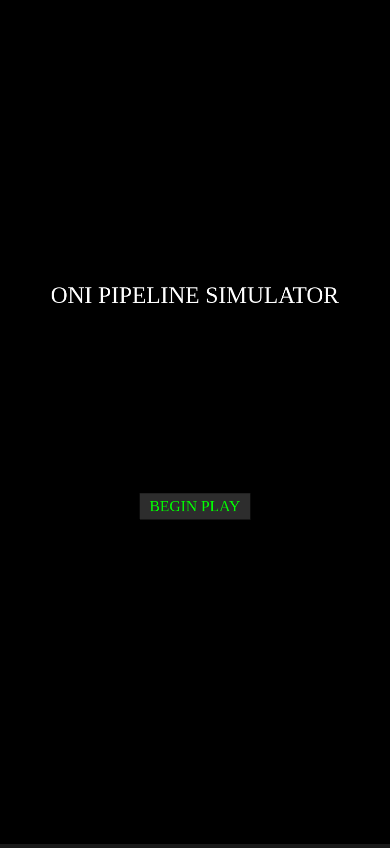
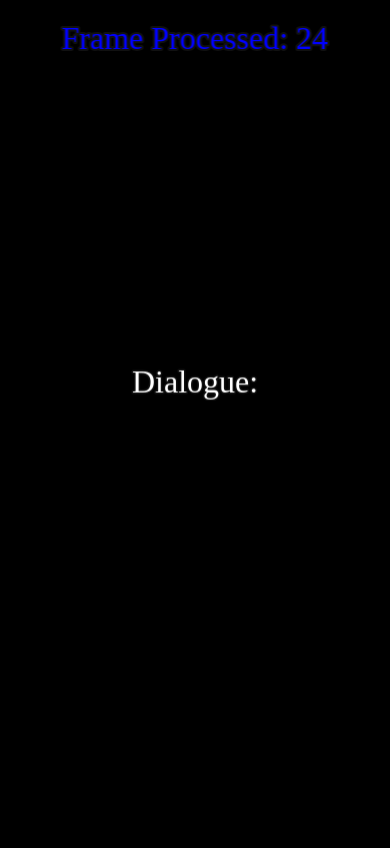
Before and after one commit to GetBoros/oni-pipeline-sim, a website built with Vite: page index.html in a window 390 px wide. Built offline with nearby package versions, Linux system fonts and the light colour scheme; a web font is replaced by a local one.

Commit message:
refactor: establish multi-scene UI architecture and modularize layout
- Decouple gameplay and UI layers into parallel AScene_Main and AScene_HUD scenes
- Create stateless AUI_Layout_Library to handle responsive typography and dynamic clamping
- Implement Event Bus pattern (delegates) for asynchronous scene synchronization and key-input messaging
- Normalize and refactor all scene files, configurations, and directory structure to conform with style guidelines

```diff
--- a/src/Core/Game_Config.js
+++ b/src/Core/Game_Config.js
@@ -1,13 +1,18 @@
 //------------------------------------------------------------------------------------------------------------
 import Phaser from 'phaser';
-import AMenu_Scene from '../Scenes/Menu_Scene.js';
-import AMain_Scene from '../Scenes/Main_Scene.js';
+
+import AScene_Menu from '../Scenes/Scene_Menu.js';
+import AScene_Main from '../Scenes/Scene_Main.js';
+import AScene_HUD from '../Scenes/Scene_HUD.js';
 //------------------------------------------------------------------------------------------------------------
 const Game_Config =
 {// Engine and viewport initialization configurations.
 
     type: Phaser.WEBGL,
+    width: window.innerWidth,
+    height: window.innerHeight,
     parent: 'game-container',
+    backgroundColor: '#000000',
     scale:
     {
         mode: Phaser.Scale.RESIZE,
@@ -18,7 +23,7 @@ const Game_Config =
         target: 24,
         forceSetTimeOut: true
     },
-    scene: [AMenu_Scene, AMain_Scene]
+    scene: [AScene_Main, AScene_Menu, AScene_HUD]
 };
 //------------------------------------------------------------------------------------------------------------
 
--- /dev/null
+++ b/src/Library/UI_Layout_Library.js
@@ -0,0 +1,123 @@
+//------------------------------------------------------------------------------------------------------------
+const SUI_Layout =
+{
+    TOP_LEFT: 'TOP_LEFT',
+    TOP_CENTER: 'TOP_CENTER',
+    TOP_RIGHT: 'TOP_RIGHT',
+    CENTER: 'CENTER',
+    BOTTOM_LEFT: 'BOTTOM_LEFT',
+    BOTTOM_CENTER: 'BOTTOM_CENTER',
+    BOTTOM_RIGHT: 'BOTTOM_RIGHT'
+};
+//------------------------------------------------------------------------------------------------------------
+
+
+
+
+class AUI_Layout_Library
+{
+    constructor()
+    {
+
+    }
+}
+//------------------------------------------------------------------------------------------------------------
+AUI_Layout_Library.Align_To_Anchor = function (scene, game_obj, anchor_type, offset_x = 0, offset_y = 0)
+{// Stateless static function to position a game object relative to screen viewport bounds.
+
+    let screen_w = 0;
+    let screen_h = 0;
+    let target_x = 0;
+    let target_y = 0;
+
+    screen_w = scene.scale.width;
+    screen_h = scene.scale.height;
+
+    if (game_obj.Wrap_Width_Preferred !== undefined)
+    {// Word-Wrap Clamping (Protects text from clipping on narrow/mobile viewports)
+
+        let side_padding = 40;  // Combined left and right safe margins (20px + 20px)
+        let allowed_width = screen_w - side_padding;
+
+        if (allowed_width < game_obj.Wrap_Width_Preferred)  // Clamp word wrap width
+            game_obj.setWordWrapWidth(allowed_width, true);
+        else
+            game_obj.setWordWrapWidth(game_obj.Wrap_Width_Preferred, true);
+    }
+
+    switch (anchor_type)  // Execute alignment calculations
+    {
+        case SUI_Layout.TOP_LEFT:
+            target_x = offset_x;
+            target_y = offset_y;
+            game_obj.setOrigin(0.0, 0.0);
+            break;
+
+        case SUI_Layout.TOP_CENTER:
+            target_x = (screen_w * 0.5) + offset_x;
+            target_y = offset_y;
+            game_obj.setOrigin(0.5, 0.0);
+            break;
+
+        case SUI_Layout.TOP_RIGHT:
+            target_x = screen_w + offset_x;
+            target_y = offset_y;
+            game_obj.setOrigin(1.0, 0.0);
+            break;
+
+        case SUI_Layout.CENTER:
+            target_x = (screen_w * 0.5) + offset_x;
+            target_y = (screen_h * 0.5) + offset_y;
+            game_obj.setOrigin(0.5, 0.5);
+            break;
+
+        case SUI_Layout.BOTTOM_CENTER:
+            target_x = (screen_w * 0.5) + offset_x;
+            target_y = screen_h + offset_y;
+            game_obj.setOrigin(0.5, 1.0);
+            break;
+
+        case SUI_Layout.BOTTOM_RIGHT:
+            target_x = screen_w + offset_x;
+            target_y = screen_h + offset_y;
+            game_obj.setOrigin(1.0, 1.0);
+            break;
+    }
+
+    game_obj.setPosition(target_x, target_y);  // Assign new absolute transform coordinates
+};
+//------------------------------------------------------------------------------------------------------------
+AUI_Layout_Library.Set_Font_Style = function (font_size = 20, stroke_thickness = 4, color = '#ffffff', wrap_width = 300)
+{// Generates wrapped text style config object.
+
+    let style_obj = null;
+
+    style_obj =
+    {
+        fontFamily: 'Bitcount Single',
+        fontSize: font_size + 'px',
+        color: color,
+        stroke: '#111111',
+        strokeThickness: stroke_thickness,
+        align: 'center'
+    };
+
+    if (wrap_width > 0)
+    {
+        style_obj.wordWrap =
+        {
+            width: wrap_width,
+            useAdvancedWrap: true
+        };
+    }
+
+    return style_obj;
+};
+//------------------------------------------------------------------------------------------------------------
+
+
+
+
+//------------------------------------------------------------------------------------------------------------
+export { AUI_Layout_Library, SUI_Layout };
+//------------------------------------------------------------------------------------------------------------
--- a/src/Scenes/Main_Scene.js
+++ /dev/null
@@ -1,144 +0,0 @@
-//------------------------------------------------------------------------------------------------------------
-import Phaser from 'phaser';
-import { AGrid_System, Assert_Grid_Concept } from '../Simulation/Grid_System.js';
-//------------------------------------------------------------------------------------------------------------
-class AMain_Scene extends Phaser.Scene
-{// Main gameplay and simulation scene. Inherits from Phaser.Scene.
-
-    constructor()
-    {
-        super(
-            {
-                key: 'MainScene'
-            });
-
-        this.Grid_Instance = null;
-        this.Graphics_Renderer = null;
-    }
-}
-//------------------------------------------------------------------------------------------------------------
-
-
-
-
-// AMain_Scene
-AMain_Scene.prototype.create = function()
-{
-    let grid_width = 0;
-    let grid_height = 0;
-    let tile_size = 0;
-
-    // 1.0. Initialize the grid system (6x6 cells, each cell is 40x40 pixels)
-    grid_width = 6;
-    grid_height = 6;
-    tile_size = 40;
-    this.Grid_Instance = new AGrid_System();
-
-    // 1.1. Enforce C++ Type Trait and Concept verification contract before execution
-    Assert_Grid_Concept(this.Grid_Instance);
-
-    this.Grid_Instance.Initialize_Grid(grid_width, grid_height, tile_size);
-
-    // 1.2. Create a boundary layout (solid walls/floor, hollow center)
-    this.Setup_Test_Scene();
-
-    // 2.0. Initialize Phaser Graphics engine for rendering
-    this.Graphics_Renderer = this.add.graphics();
-
-    // 2.1. Render text using loaded font
-    this.add.text(400, 100, 'Main Gameplay Initialized',
-        {
-            fontSize: '40px',
-            fill: '#00ff00',
-            fontFamily: 'Bitcount Single'
-        }).setOrigin(0.5);
-
-    // 3.0. Initial render call
-    this.Render_Grid();
-
-    console.log('Grid rendering and simulation data structures initialized.');
-};
-//------------------------------------------------------------------------------------------------------------
-AMain_Scene.prototype.Setup_Test_Scene = function()
-{
-    let x = 0;
-    let y = 0;
-
-    // 1.0. Loop and configure simulation cell states: 1 = Solid Dirt, 0 = Vacuum/Air
-    for (y = 0; y < this.Grid_Instance.Grid_Height; y = y + 1)
-    {
-        for (x = 0; x < this.Grid_Instance.Grid_Width; x = x + 1)
-        {
-            // Floor (y = 5) and walls (x = 0 or x = 5) are solid blocks.
-            if (y === 5 || x === 0 || x === 5)
-            {
-                this.Grid_Instance.Set_Cell(x, y, 1);
-            }
-            else
-            {
-                this.Grid_Instance.Set_Cell(x, y, 0);
-            }
-        }
-    }
-};
-//------------------------------------------------------------------------------------------------------------
-AMain_Scene.prototype.Render_Grid = function()
-{
-    let x = 0;
-    let y = 0;
-    let cell_type = 0;
-    let draw_x = 0;
-    let draw_y = 0;
-    let size = 0;
-    let offset_x = 0;
-    let offset_y = 0;
-
-    // 1.0. Configuration variables
-    size = this.Grid_Instance.Tile_Size;
-    offset_x = 280; // Centering 240px wide grid (6 cells * 40px) on 800px width
-    offset_y = 200; // Centering 240px high grid on 600px height
-
-    // 2.0. Clear old geometry
-    this.Graphics_Renderer.clear();
-
-    // 3.0. Iterate through memory structure and draw primitives
-    for (y = 0; y < this.Grid_Instance.Grid_Height; y = y + 1)
-    {
-        for (x = 0; x < this.Grid_Instance.Grid_Width; x = x + 1)
-        {
-            cell_type = this.Grid_Instance.Get_Cell(x, y);
-            draw_x = offset_x + (x * size);
-            draw_y = offset_y + (y * size);
-
-            // 3.1. Match rendering color to simulation state
-            if (cell_type === 1)
-            {
-                this.Graphics_Renderer.fillStyle(0x7c5c43, 1.0); // Solid Soil Brown
-            }
-            else
-            {
-                this.Graphics_Renderer.fillStyle(0x1a1a1a, 1.0); // Vacuum Black
-            }
-
-            // 3.2. Render solid fill
-            this.Graphics_Renderer.fillRect(draw_x, draw_y, size, size);
-
-            // 3.3. Render grid outlines
-            this.Graphics_Renderer.lineStyle(1, 0x444444, 0.8);
-            this.Graphics_Renderer.strokeRect(draw_x, draw_y, size, size);
-        }
-    }
-};
-//------------------------------------------------------------------------------------------------------------
-AMain_Scene.prototype.update = function(total_time, delta_time)
-{
-    // Reserved for future simulation step iterations (WASM/JS)
-};
-//------------------------------------------------------------------------------------------------------------
-
-
-
-
-//------------------------------------------------------------------------------------------------------------
-export default AMain_Scene;
-//------------------------------------------------------------------------------------------------------------
--- /dev/null
+++ b/src/Scenes/Scene_HUD.js
@@ -0,0 +1,105 @@
+//------------------------------------------------------------------------------------------------------------
+import Phaser from 'phaser';
+
+import { AUI_Layout_Library, SUI_Layout } from '../Library/UI_Layout_Library.js';
+//------------------------------------------------------------------------------------------------------------
+class AScene_HUD extends Phaser.Scene
+{// Main gameplay and simulation scene. Inherits from Phaser.Scene.
+
+    constructor()
+    {
+        super({ key: 'HUD_Scene' });
+
+        this.Text_Header = null;
+        this.Text_Dialogue = null;
+        this.Graphics_Debug = null;
+        this.Frame_Counter = 0;
+    }
+}
+//------------------------------------------------------------------------------------------------------------
+
+
+
+
+// AScene_HUD
+AScene_HUD.prototype.create = function ()  // Begin play
+{
+    console.log("Begin play");
+
+    let style_header_fps = null;
+    let style_dialogue = null;
+
+    // 1.0. Create UI configurations via unified helper
+    style_header_fps = AUI_Layout_Library.Set_Font_Style(32, 4, '#0000ff', 0); // No wrap
+    style_dialogue = AUI_Layout_Library.Set_Font_Style(32, 3, '#ffffff', 450); // Preferred wrap 450
+
+    // 1.1. Spawn UI Game Objects at zero coords
+    this.Text_Header = this.add.text(0, 0, 'Hello world!', style_header_fps);
+    this.Text_Header.Wrap_Width_Preferred = 32 * 10;
+
+    this.Text_Dialogue = this.add.text(0, 0, '', style_dialogue);
+    this.Text_Dialogue.Wrap_Width_Preferred = 450;
+    this.Text_Dialogue.setText('Dialogue: ');
+
+    this.Graphics_Debug = this.add.graphics();
+
+    // 2.0. Bind viewport Resize Event
+    this.scale.on('resize', this.Resize_UI, this);
+
+    // 2.1. Perform initial manual layout pass
+    this.Resize_UI();
+
+    this.game.events.on('Main_Scene_Ready', this.On_Main_Scene_Ready, this);
+
+    this.game.events.emit('HUD_Scene_Ready');  // Notify HUD scene that Main scene is ready
+};
+//------------------------------------------------------------------------------------------------------------
+AScene_HUD.prototype.On_Main_Scene_Ready = function ()
+{
+    console.log("Main scene is ready, HUD can now resize UI");
+};
+//------------------------------------------------------------------------------------------------------------
+AScene_HUD.prototype.Resize_UI = function ()
+{// Repositions scene elements via clean static library layout helpers.
+    let line_size = 30;
+    let header_y_offset = 20;
+    let dialogue_y_offset = -40;
+
+    // 1.0. Apply declarative anchoring
+    AUI_Layout_Library.Align_To_Anchor(this, this.Text_Header, SUI_Layout.TOP_CENTER, 0, header_y_offset);
+    AUI_Layout_Library.Align_To_Anchor(this, this.Text_Dialogue, SUI_Layout.CENTER, 0, dialogue_y_offset);
+
+    // 2.0. Redraw Debug visualizers to match updated coordinates
+    // this.Graphics_Debug.clear();
+    // this.Graphics_Debug.lineStyle(2, 0xff0000, 1.0);
+
+    // // Header Crosshair
+    // this.Graphics_Debug.lineBetween(this.Text_Header.x - line_size, this.Text_Header.y, this.Text_Header.x + line_size, this.Text_Header.y);
+    // this.Graphics_Debug.lineBetween(this.Text_Header.x, this.Text_Header.y - line_size, this.Text_Header.x, this.Text_Header.y + line_size);
+
+    // // Dialogue Crosshair
+    // this.Graphics_Debug.lineBetween(this.Text_Dialogue.x - line_size, this.Text_Dialogue.y - 20, this.Text_Dialogue.x + line_size, this.Text_Dialogue.y - 20);
+    // this.Graphics_Debug.lineBetween(this.Text_Dialogue.x, this.Text_Dialogue.y - 20 - line_size, this.Text_Dialogue.x, this.Text_Dialogue.y - 20 + line_size);
+};
+//------------------------------------------------------------------------------------------------------------
+AScene_HUD.prototype.update = function (total_time, delta_time)
+{
+    this.Frame_Counter = this.Frame_Counter + 1;
+
+    if (this.Frame_Counter % 10 === 0)
+    {
+        let fps_curr = 0;
+
+        fps_curr = 1000 / delta_time;
+        this.Text_Header.setText('Frame Processed: ' + Math.round(fps_curr));
+
+    }
+};
+//------------------------------------------------------------------------------------------------------------
+
+
+
+
+//------------------------------------------------------------------------------------------------------------
+export default AScene_HUD;
+//------------------------------------------------------------------------------------------------------------
--- /dev/null
+++ b/src/Scenes/Scene_Main.js
@@ -0,0 +1,54 @@
+//------------------------------------------------------------------------------------------------------------
+import Phaser from 'phaser';
+//------------------------------------------------------------------------------------------------------------
+const { SPACE, W, A, S, D } = Phaser.Input.Keyboard.KeyCodes;
+//------------------------------------------------------------------------------------------------------------
+class AScene_Main extends Phaser.Scene
+{
+    constructor()
+    {
+    super(
+        {
+            key: 'Main_Scene'
+        });
+    }
+}
+//------------------------------------------------------------------------------------------------------------
+
+
+
+
+// AScene_Main
+AScene_Main.prototype.create = function ()  // Begin play
+{
+    let key_space;
+
+    this.scene.launch('HUD_Scene');  // Launch HUD overlay scene
+    this.game.events.on('HUD_Scene_Ready', this.On_HUD_Scene_Ready, this);
+
+    key_space = this.input.keyboard.addKey(SPACE);
+    key_space.on('down', function (event)
+    {
+        console.log("Spacebar pressed");
+    }, this);
+};
+//------------------------------------------------------------------------------------------------------------
+AScene_Main.prototype.On_HUD_Scene_Ready = function (total_time, delta_time)
+{
+    this.game.events.emit('Main_Scene_Ready');  // Notify HUD scene that Main scene is ready
+
+    console.log("Main scene is ready, HUD can now resize UI");
+};
+//------------------------------------------------------------------------------------------------------------
+AScene_Main.prototype.update = function (total_time, delta_time)
+{
+
+};
+//------------------------------------------------------------------------------------------------------------
+
+
+
+
+//------------------------------------------------------------------------------------------------------------
+export default AScene_Main;
+//------------------------------------------------------------------------------------------------------------
--- a/src/Scenes/Menu_Scene.js
+++ b/src/Scenes/Scene_Menu.js
@@ -1,14 +1,14 @@
 //------------------------------------------------------------------------------------------------------------
 import Phaser from 'phaser';
 //------------------------------------------------------------------------------------------------------------
-class AMenu_Scene extends Phaser.Scene
+class AScene_Menu extends Phaser.Scene
 {// Menu Scene. First level in the scene queue. Inherits from Phaser.Scene.
 
   constructor()
   {
     super(
     {
-      key: 'MenuScene'
+      key: 'Scene_Main'
     });
   }
 }
@@ -17,29 +17,30 @@ class AMenu_Scene extends Phaser.Scene
 
 
 
-// AMenu_Scene
-AMenu_Scene.prototype.create = function()
+// AScene_Menu
+AScene_Menu.prototype.create = function()
 {
   let self = this;
 
-  // 1.0. Cache UI references on Scene instance to prevent GC allocation in resize handlers
-  this.Title_Text = null;
-  this.Play_Button = null;
+  // 1.0. Cache UI Container reference (Equivalent to UE5 UUserWidget reference)
+  this.UI_Container = null;
 
   // 2.0. Render Scene UI Elements
   this.Setup_User_Interface();
 
-  // 3.0. Bind viewport resize event (Equivalent to UE5 viewport resized delegates)
+  // 3.0. Bind viewport resize event
   this.scale.on('resize', function(game_size)
   {
     self.Align_User_Interface(game_size.width, game_size.height);
   });
 };
 //------------------------------------------------------------------------------------------------------------
-AMenu_Scene.prototype.Setup_User_Interface = function()
+AScene_Menu.prototype.Setup_User_Interface = function()
 {
   let self = this;
   let text_style = null;
+  let title_text = null;
+  let play_button = null;
 
   // 1.0. Configure base style configurations
   text_style =
@@ -49,11 +50,14 @@ AMenu_Scene.prototype.Setup_User_Interface = function()
     fontFamily: 'Bitcount Single'
   };
 
-  // 2.0. Allocate UI GameObjects (Default coordinates are 0, will be instantly repositioned)
-  this.Title_Text = this.add.text(0, 0, 'ONI PIPELINE SIMULATOR', text_style);
-  this.Title_Text.setOrigin(0.5);
+  // 2.0. Allocate UI Container (Zero coordinates, will be managed by Align method)
+  this.UI_Container = this.add.container(0, 0);
 
-  // 3.0. Allocate Play Button
+  // 3.0. Allocate Title Text at relative top position inside Container bounds
+  title_text = this.add.text(0, -80, 'ONI PIPELINE SIMULATOR', text_style);
+  title_text.setOrigin(0.5);
+
+  // 4.0. Allocate Play Button at relative bottom position inside Container bounds
   text_style =
   {
     fontSize: '32px',
@@ -67,49 +71,56 @@ AMenu_Scene.prototype.Setup_User_Interface = function()
     }
   };
 
-  this.Play_Button = this.add.text(0, 0, 'BEGIN PLAY', text_style);
-  this.Play_Button.setOrigin(0.5);
-  this.Play_Button.setInteractive();
+  play_button = this.add.text(0, 80, 'BEGIN PLAY', text_style);
+  play_button.setOrigin(0.5);
+  play_button.setInteractive();
 
-  // 3.1. Bind pointer hover effects (Visual response)
-  this.Play_Button.on('pointerover', function()
+  // 4.1. Bind pointer hover effects (Visual response)
+  play_button.on('pointerover', function()
   {
-    self.Play_Button.setStyle(
+    play_button.setStyle(
     {
       fill: '#ffcc00'
     });
   });
 
-  this.Play_Button.on('pointerout', function()
+  play_button.on('pointerout', function()
   {
-    self.Play_Button.setStyle(
+    play_button.setStyle(
     {
       fill: '#00ff00'
     });
   });
 
-  // 3.2. Transition to MainScene on click (Equivalent to OpenLevel)
-  this.Play_Button.on('pointerdown', function()
+  // 4.2. Transition to Main_Scene on click (Equivalent to OpenLevel)
+  play_button.on('pointerdown', function()
   {
-    self.scene.start('MainScene');
+    self.scene.start('Main_Scene');
   });
 
-  // 4.0. Trigger initial layout align calculations
+  // 5.0. Pack GameObjects into the UI Container
+  this.UI_Container.add(
+  [
+    title_text,
+    play_button
+  ]);
+
+  // 6.0. Trigger initial layout align calculations
   this.Align_User_Interface(this.scale.width, this.scale.height);
 };
 //------------------------------------------------------------------------------------------------------------
-AMenu_Scene.prototype.Align_User_Interface = function(width, height)
+AScene_Menu.prototype.Align_User_Interface = function(width, height)
 {
   let ui_scale = 1.0;
   let reference_width = 800.0;
 
-  // 1.0. Sync the WebGL Camera viewport dimensions with the new Canvas size
+  // 1.0. Sync WebGL Camera viewport dimensions with the new Canvas size
   this.cameras.main.setSize(width, height);
 
   // 2.0. Calculate a uniform UI Scale Factor based on reference width
   ui_scale = width / reference_width;
 
-  // 2.1. Establish clamp bounds to prevent UI from becoming infinitesimally small or oversized
+  // 2.1. Establish clamp bounds (DPI Scale Curve)
   if (ui_scale > 1.0)
   {
     ui_scale = 1.0;
@@ -119,13 +130,11 @@ AMenu_Scene.prototype.Align_User_Interface = function(width, height)
     ui_scale = 0.4;
   }
 
-  // 3.0. Anchor and scale Title Text: Horizontal Center, Top 35% of viewport
-  this.Title_Text.setPosition(width * 0.5, height * 0.35);
-  this.Title_Text.setScale(ui_scale);
+  // 3.0. Position the Parent Container in the center of the screen
+  this.UI_Container.setPosition(width * 0.5, height * 0.5);
 
-  // 4.0. Anchor and scale Play Button: Horizontal Center, Bottom 60% of viewport
-  this.Play_Button.setPosition(width * 0.5, height * 0.6);
-  this.Play_Button.setScale(ui_scale);
+  // 3.1. Apply scale globally to the container (All child scaling scales automatically)
+  this.UI_Container.setScale(ui_scale);
 };
 //------------------------------------------------------------------------------------------------------------
 
@@ -133,5 +142,5 @@ AMenu_Scene.prototype.Align_User_Interface = function(width, height)
 
 
 //------------------------------------------------------------------------------------------------------------
-export default AMenu_Scene;
+export default AScene_Menu;
 //------------------------------------------------------------------------------------------------------------
```
Also changed, not shown: index.html (+4 -1 lines).
